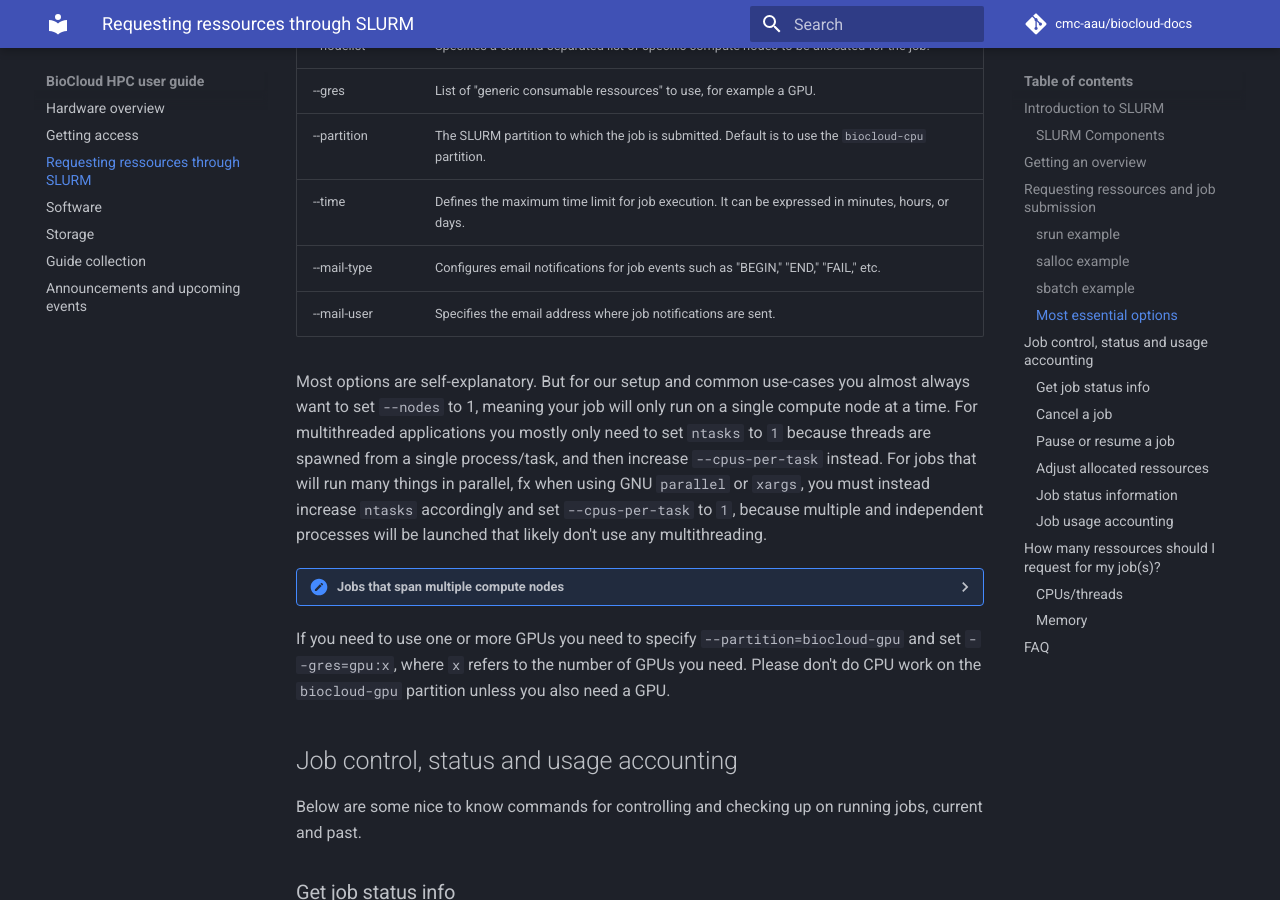
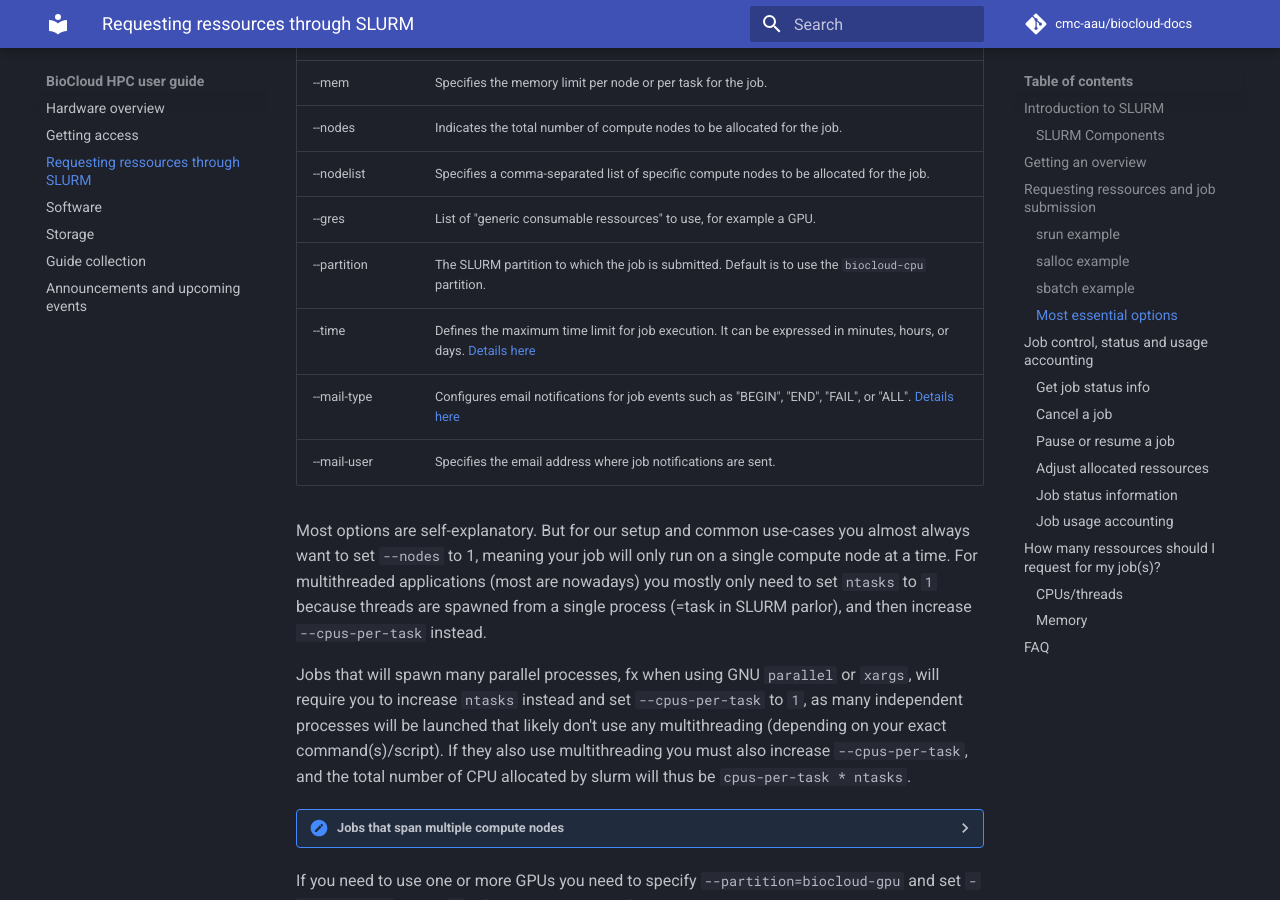
Before and after one commit to cmc-aau/hpc-docs, an MkDocs documentation site: the page built from docs/slurm.md, in a window 1280 px wide and 900 px high, scrolled down 4641 px. Built offline with MkDocs 1.6.1 and Material for MkDocs 9.7.7, drawn with Linux system fonts in a browser that asks for light colours; comment, search, counter and statistics services are not loaded; some of the changed text lies outside the part shown.

Commit message:
bash -l note on conda envs

````diff
--- a/docs/slurm.md
+++ b/docs/slurm.md
@@ -115,6 +115,9 @@
 minimap2 -t 10 database.fastq input.fastq > out.file
 ```
 
+???+ Important
+      The `bash -l` in the top "shebang" line is required for the compute nodes to be able to load conda environments correctly.
+
 Submit the batch script to the SLURM job queue using `sbatch minimap2test.sh`, and it will then start once the requested amount of ressources are available (also taking into account your past usage and priorities of other jobs etc, all 3 job submission commands do that). If you set the `--mail-user` and `--mail-type` arguments you should get a notification email once the job starts and finishes with additional details like how many ressources you have actually used compared to what you have requested. This is essential information for future jobs to avoid overbooking. As the job is handled by slurm in the background by the SLURM daemons on the individual compute nodes you won't see any output to the terminal, it will instead be written to the file defined by `--output`. To follow along use `tail -f /user_data/abc/slurmjobs/job_123.txt`.
 
 ### Most essential options
@@ -133,11 +136,13 @@
 | --nodelist           | Specifies a comma-separated list of specific compute nodes to be allocated for the job.                     |
 | --gres               | List of "generic consumable ressources" to use, for example a GPU. |
 | --partition          | The SLURM partition to which the job is submitted. Default is to use the `biocloud-cpu` partition. |
-| --time               | Defines the maximum time limit for job execution. It can be expressed in minutes, hours, or days.          |
-| --mail-type          | Configures email notifications for job events such as "BEGIN," "END," "FAIL," etc.                         |
+| --time               | Defines the maximum time limit for job execution. It can be expressed in minutes, hours, or days. [Details here](https://slurm.schedmd.com/sbatch.html#OPT_time)          |
+| --mail-type          | Configures email notifications for job events such as "BEGIN", "END", "FAIL", or "ALL". [Details here](https://slurm.schedmd.com/sbatch.html#OPT_mail-type)                       |
 | --mail-user          | Specifies the email address where job notifications are sent.                                                |
 
-Most options are self-explanatory. But for our setup and common use-cases you almost always want to set `--nodes` to 1, meaning your job will only run on a single compute node at a time. For multithreaded applications you mostly only need to set `ntasks` to `1` because threads are spawned from a single process/task, and then increase `--cpus-per-task` instead. For jobs that will run many things in parallel, fx when using GNU `parallel` or `xargs`, you must instead increase `ntasks` accordingly and set `--cpus-per-task` to `1`, because multiple and independent processes will be launched that likely don't use any multithreading.
+Most options are self-explanatory. But for our setup and common use-cases you almost always want to set `--nodes` to 1, meaning your job will only run on a single compute node at a time. For multithreaded applications (most are nowadays) you mostly only need to set `ntasks` to `1` because threads are spawned from a single process (=task in SLURM parlor), and then increase `--cpus-per-task` instead.
+
+Jobs that will spawn many parallel processes, fx when using GNU `parallel` or `xargs`, will require you to increase `ntasks` instead and set `--cpus-per-task` to `1`, as many independent processes will be launched that likely don't use any multithreading (depending on your exact command(s)/script). If they also use multithreading you must also increase `--cpus-per-task`, and the total number of CPU allocated by slurm will thus be `cpus-per-task * ntasks`.
 
 ??? "Jobs that span multiple compute nodes"
       If needed the BioCloud is properly set up with the `OpenMPI` and `PMIx` message interfaces for distributed work across multiple compute nodes, but it requires you to [tailor your scripts and commands](https://curc.readthedocs.io/en/latest/programming/parallel-programming-fundamentals.html) specifically for distributed work and is a topic for another time. You can run "brute-force parallel" jobs, however, using for example [GNU parallel](https://curc.readthedocs.io/en/latest/software/GNUParallel.html) and distribute them across nodes, but this is only for experienced users and they must figure that out for themselves for now.
````
Also changed, not shown: other parts of docs/slurm.md (+1 -1 lines), docs/guides.md (+1 -0 lines).
